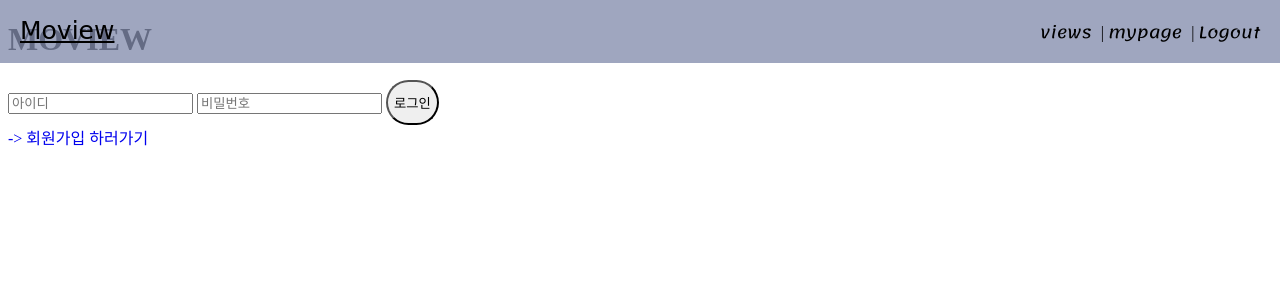
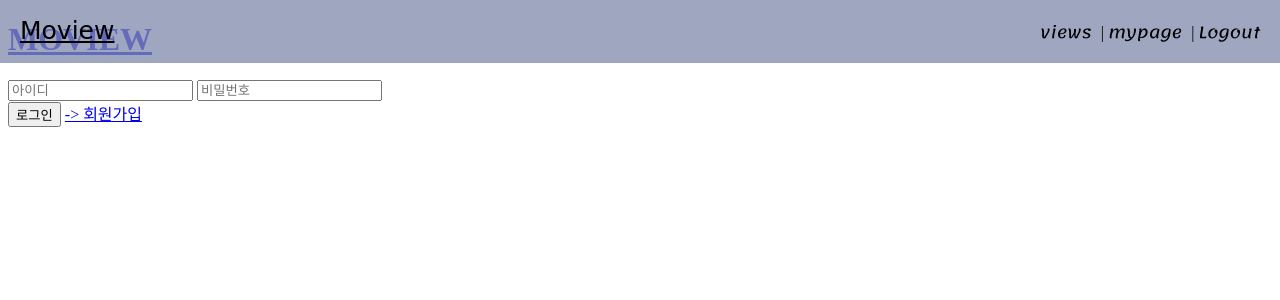
Before and after one commit to harrysee/Moview, a Django app: page /common/login/ in a window 1280 px wide. Shown: the top 300 px of the page. Run offline with Django 3.2, Linux system fonts and the light colour scheme; style sheets or scripts are compiled from the project's sources; some libraries are stand-ins or nearby versions; some web fonts are replaced.

Commit message:
login.html complate

```diff
--- a/templates/common/login.html
+++ b/templates/common/login.html
@@ -1,17 +1,21 @@
 {% extends "base.html" %}
 {% block content %}
 <style type='text/css'>
-    @import url("/static/css/login.css");
+@import url("/static/css/login.scss");
 </style>
-    <div class="wrap">
-        <a href="{% url 'moview:index' %}" style="text-decoration: none; color: black; width: 200px; align-self: center"><h1>MOVIEW</h1></a>
+    <div class="sign-container">
+        <div class="sign-wrap">
+            <a href="{% url 'moview:index' %}" ><h1>MOVIEW</h1></a>
             <form method="post" class="login_form" action="{% url 'common:login' %}">
                 {% csrf_token %}
                 {% include "form_errors.html" %}
                 <input type="text" name="username" id="username" class="input id" placeholder="아이디" value="{{ form.username.value|default_if_none:'' }}">
                 <input type="password" name="password" id="password" class="input pw" placeholder="비밀번호" value="{{ form.password.value|default_if_none:'' }}">
-            <button class="submit" style="border-radius: 40px; height: 45px; text-align: center">로그인</button>
+                <div class="sign-box">
+                    <button class="submit">로그인</button>
+                    <a href="{% url 'common:signup' %}" class="sign-up">-> 회원가입</a>
+                </div>
             </form>
-        <a href="{% url 'common:signup' %}" style="text-decoration: none; align-self: center; " class="sign-up">-> 회원가입 하러가기</a>
+        </div>
     </div>
 {% endblock %}
```
Also changed, not shown: static/css/login.scss (added). Lines whose indentation alone changed are shown as unchanged.
